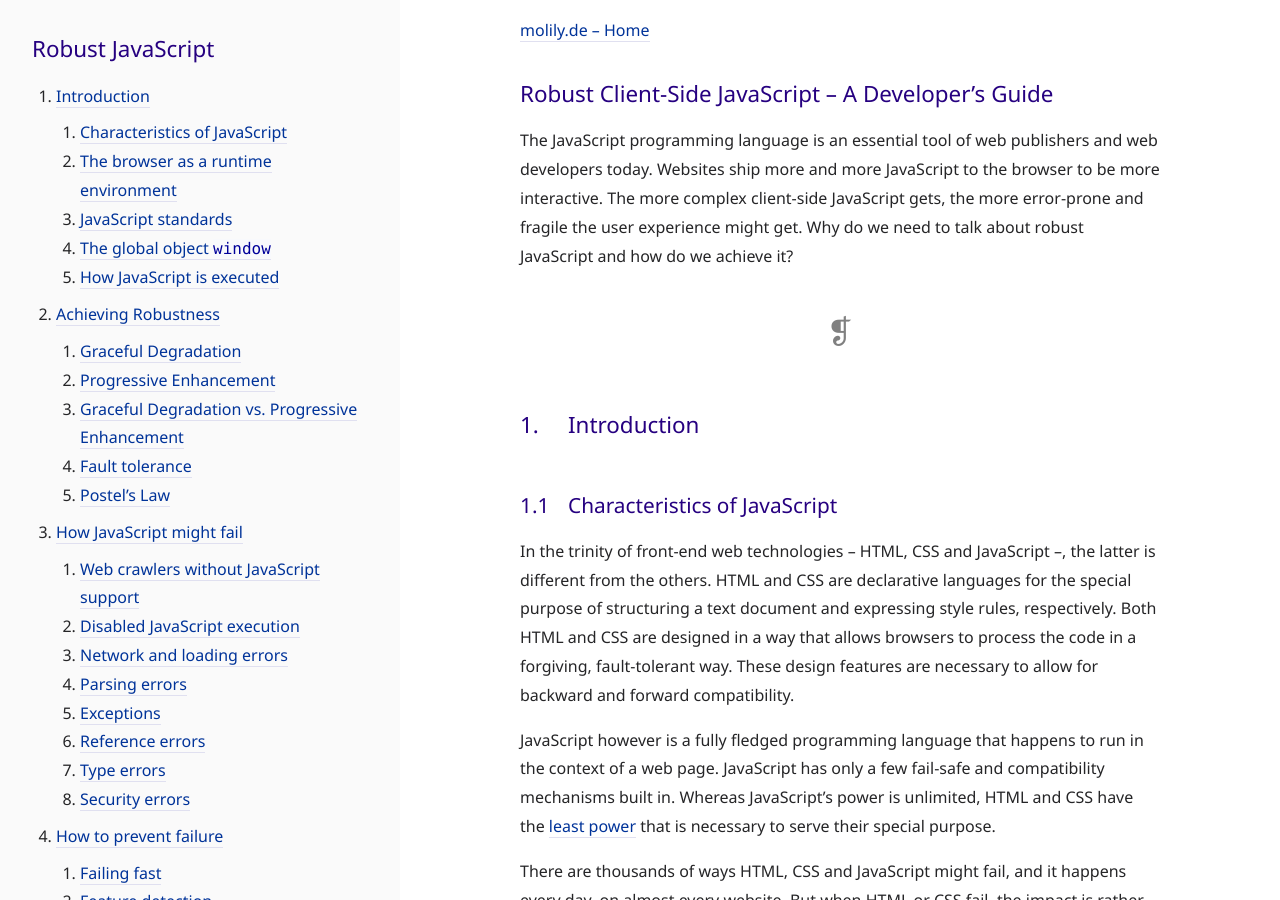
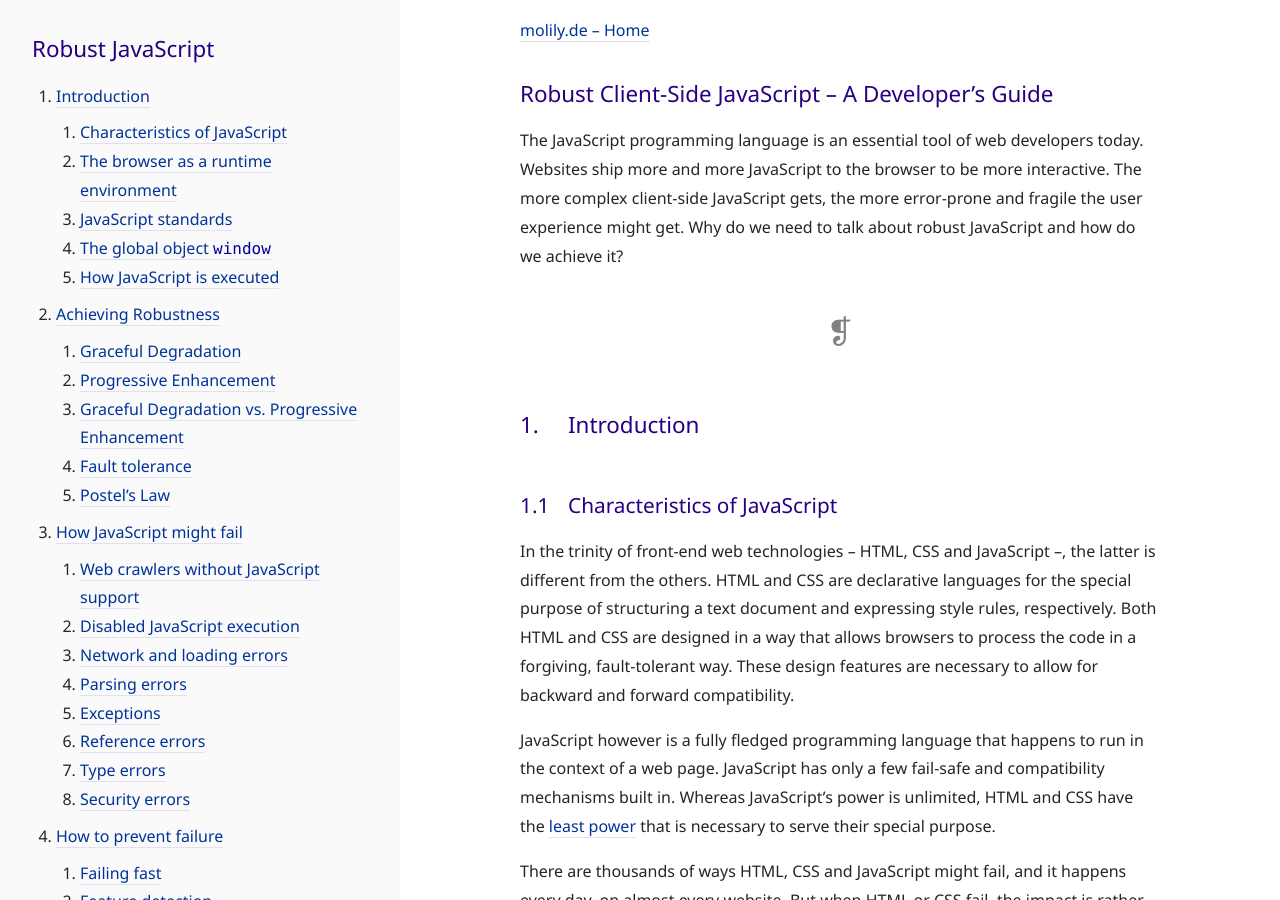
Before and after one commit to molily/molily.de, a Jekyll site: the page built from _posts/2017-11-25-robust-javascript.md, in a window 1280 px wide and 900 px high. Built offline with Jekyll 4.4.1, drawn with Linux system fonts in a browser that asks for light colours; some web fonts are replaced; some of the changed text lies outside the part shown.

Commit message:
Small book fixes

````diff
--- a/_posts/2017-11-25-robust-javascript.md
+++ b/_posts/2017-11-25-robust-javascript.md
@@ -17,7 +17,7 @@
 
 # Robust Client-Side JavaScript – A Developer’s Guide
 
-The JavaScript programming language is an essential tool of web publishers and web developers today. Websites ship more and more JavaScript to the browser to be more interactive. The more complex client-side JavaScript gets, the more error-prone and fragile the user experience might get. Why do we need to talk about robust JavaScript and how do we achieve it?
+The JavaScript programming language is an essential tool of web developers today. Websites ship more and more JavaScript to the browser to be more interactive. The more complex client-side JavaScript gets, the more error-prone and fragile the user experience might get. Why do we need to talk about robust JavaScript and how do we achieve it?
 
 <p class="separator">❡</p>
 
@@ -84,7 +84,7 @@
 
 The HTML specification has a lengthy definition on how scripts are loaded and executed. The gist is that normal scripts are downloaded in parallel but are executed one after another in the order they are referenced in the HTML. Such synchronous scripts block the parsing of the HTML code since they might insert new code into the HTML stream using `document.write()`.
 
-Nowadays this is a performance anti-pattern. Scripts should be loaded asynchronously using `<script src="…" defer></script>` or `<script src="…" async"></script>`. And `document.write()` should be avoided altogether. This allows the HTML parser to do its job without being interrupted by JavaScript.
+Nowadays this is a performance anti-pattern. Scripts should be loaded asynchronously using `<script src="…" defer></script>` or `<script src="…" async></script>`. And `document.write()` should be avoided altogether. This allows the HTML parser to do its job without being interrupted by JavaScript.
 
 Mind that the JavaScript engine is still single-threaded, so only one script or function is executed at a given time. ([Web workers](https://developer.mozilla.org/en-US/docs/Web/API/Web_Workers_API/Using_web_workers) are an exception to this rule.) Also the JavaScript execution happens in the browser tab’s main thread, which means in the worst case it freezes the whole page.
 
@@ -929,7 +929,9 @@
 if (array.indexOf(value) !== -1) { /* … */ }
 ```
 
+<!--
 TODO Use === to avoid implicit type conversion
+-->
 
 ### Handling exceptions with try…catch
 
@@ -1482,7 +1484,7 @@
 
 There are thousands of great resources on automated testing in general and testing JavaScript in particular. In this guide, I would like to focus on how automated testing contributes to robust JavaScript.
 
-In contrast to manual [testing](#manual-testing), automated testing verifies that the software meets the requirements using automated means. This typically includes writing test code or another formal proof. Once the automated test is set up, it can be executed repeatedly without human interference.
+In contrast to [manual testing](#manual-testing), automated testing verifies that the software meets the requirements using automated means. This typically includes writing test code or another formal proof. Once the automated test is set up, it can be executed repeatedly without human interference.
 
 ### Unit tests
 
````
